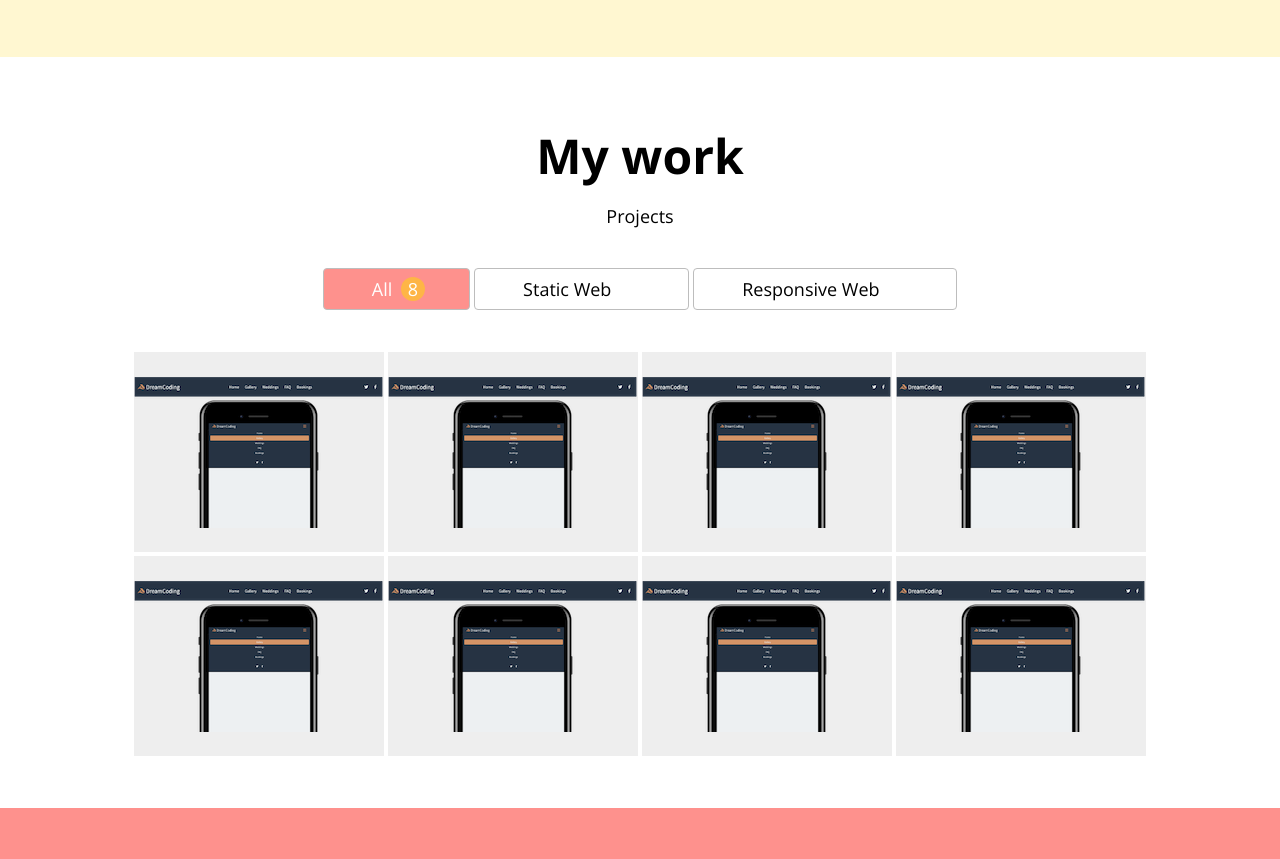
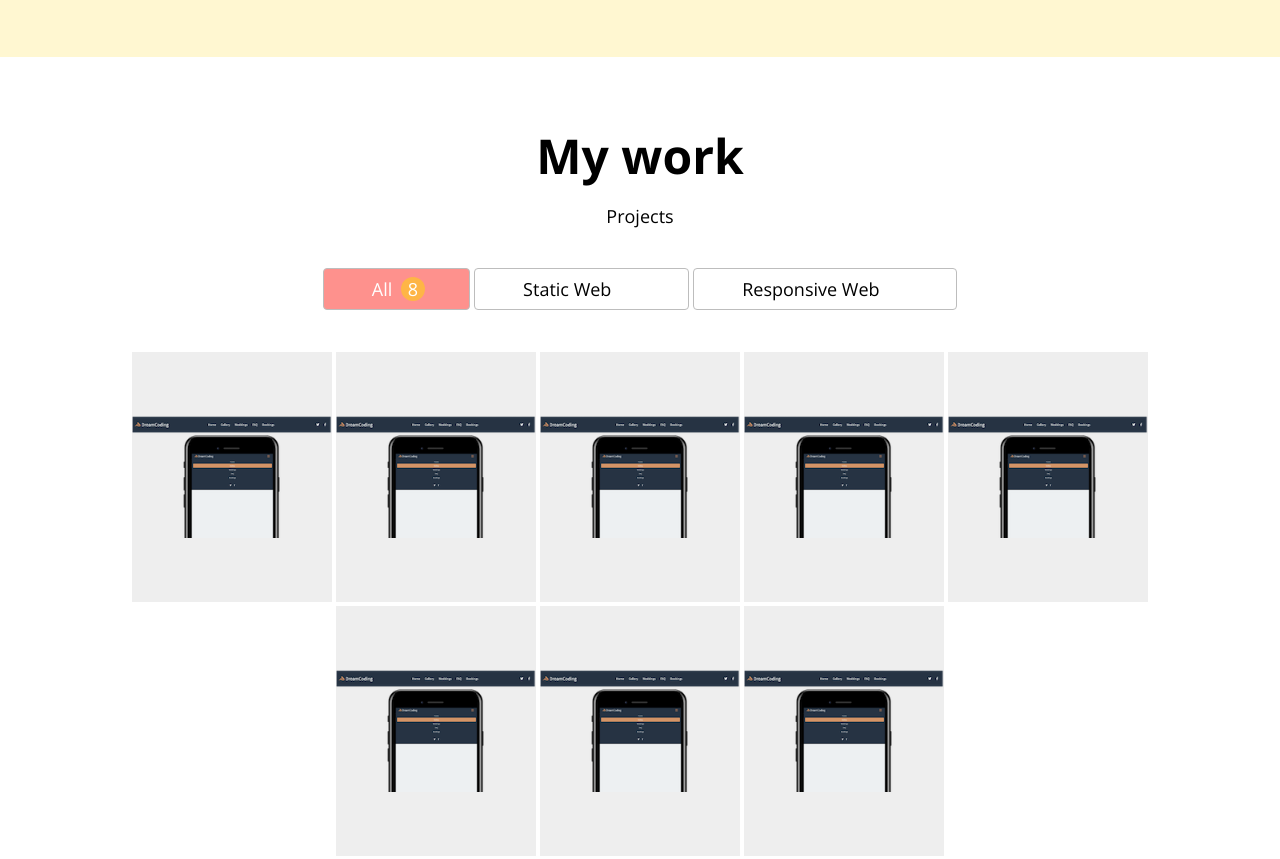
Before and after one commit to jeongunho/Portfolio, a plain HTML site: page index.html in a window 1280 px wide. Shown: the part 2420-3279 px from the top of the page. Drawn offline with nearby package versions, Linux system fonts and the light colour scheme.

Commit message:
CSS: Fix Section Container

```diff
--- a/index.html
+++ b/index.html
@@ -169,7 +169,6 @@
     </section>
     <!-- Work -->
     <section id="work" class="section">
-      <div class="section__container">
       <h1>My work</h1>
       <h3>Projects</h3>
       <div class="work__category">
@@ -241,7 +240,6 @@
           </div>
         </a>
       </div>
-      </div>
     </section>
     <!-- Contact -->
     <section id="contact" class="section">
--- a/style.css
+++ b/style.css
@@ -349,8 +349,8 @@ p {
   justify-content: center;
   align-items: center;
   background-color: var(--color-light-white);
-  width: 250px;
-  height: 200px;
+  width: 200px;
+  height: 250px;
   margin: 2px;
 }
 #work .work__projects .project .project__img {
```
Lines whose indentation alone changed are shown as unchanged.
